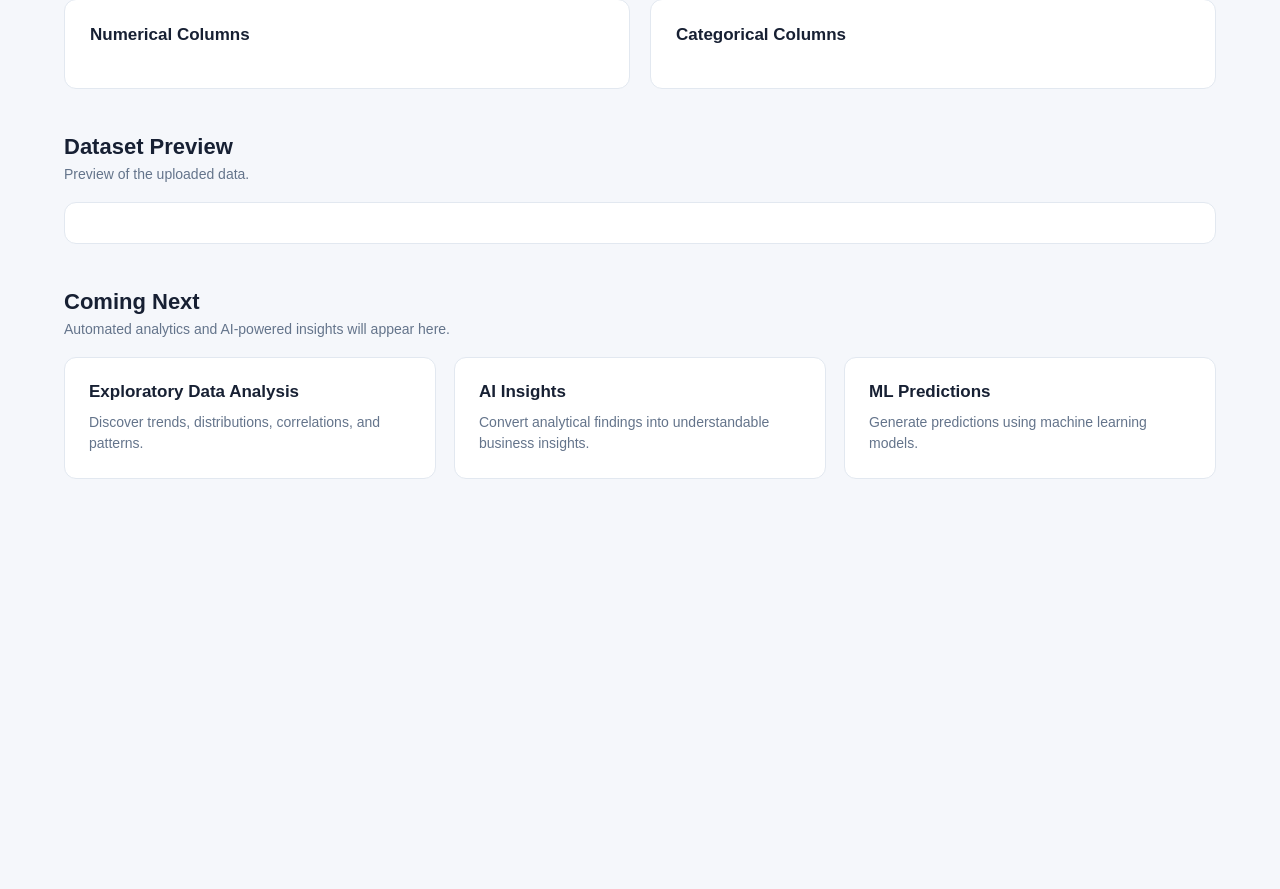
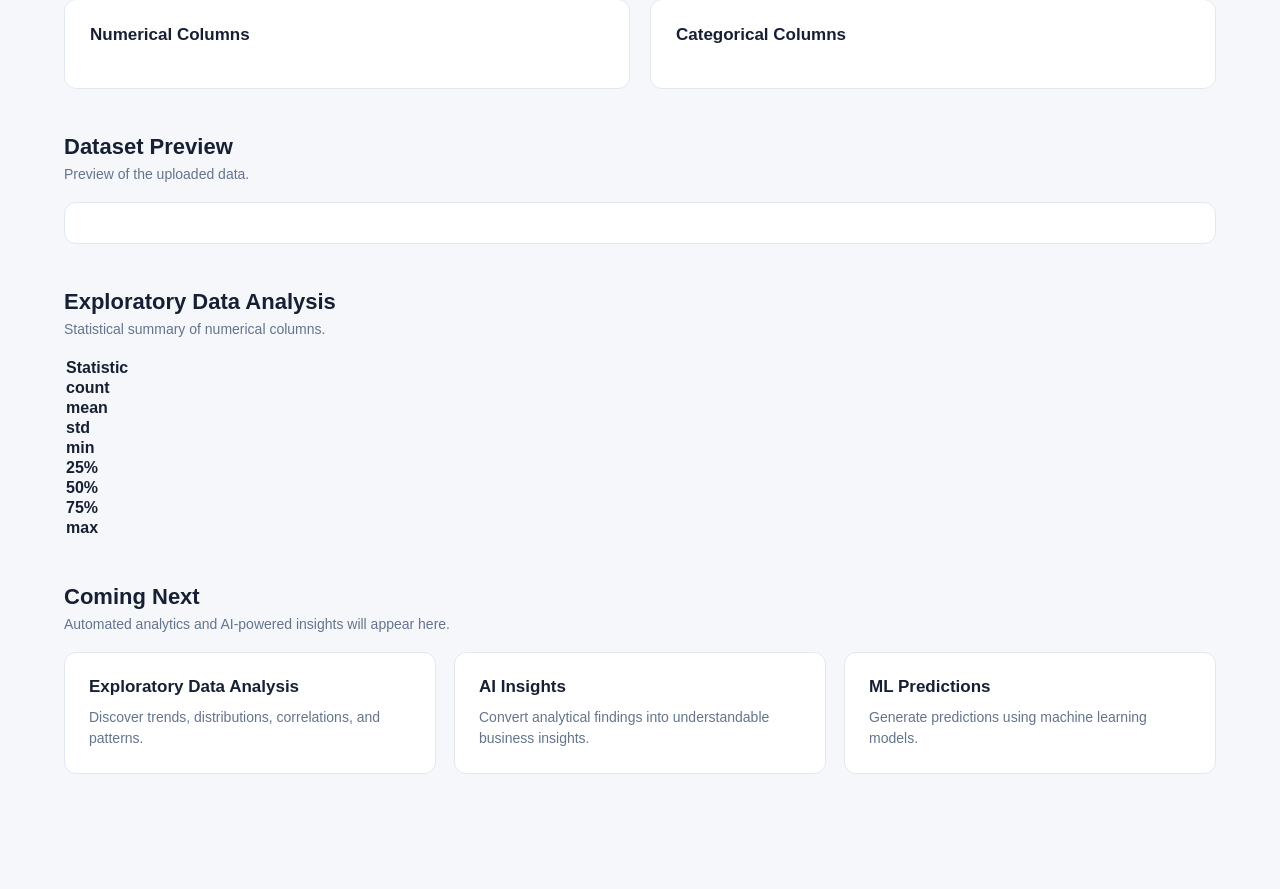
Before and after one commit to aroratanish/AI-Analytics-Copilot, a Flask app: template templates/dashboard.html in a window 1280 px wide. Shown: the part 463-1352 px from the top of the page. Before the commit the page ends 942 px from the top, so only its background shows below. Run offline with Flask 3, Linux system fonts and the light colour scheme; the template is opened without the code that fills it, so the values that code supplies are empty.

Commit message:
Add Exploratory Data Analysis section to dashboard
Added a new section for Exploratory Data Analysis with a table displaying statistical summaries of numerical columns.

```diff
--- a/templates/dashboard.html
+++ b/templates/dashboard.html
@@ -244,7 +244,82 @@
             </div>
 
         </section>
+<!-- =========================
+     EXPLORATORY DATA ANALYSIS
+     ========================= -->
 
+<section class="dashboard-section">
+
+    <div class="section-heading">
+
+        <h2>
+            Exploratory Data Analysis
+        </h2>
+
+        <p>
+            Statistical summary of numerical columns.
+        </p>
+
+    </div>
+
+
+    <div class="eda-table-container">
+
+        <table class="eda-table">
+
+            <thead>
+
+                <tr>
+
+                    <th>
+                        Statistic
+                    </th>
+
+                    {% for column in eda.numerical_summary.keys() %}
+
+                        <th>
+                            {{ column }}
+                        </th>
+
+                    {% endfor %}
+
+                </tr>
+
+            </thead>
+
+
+            <tbody>
+
+                {% for statistic in ["count", "mean", "std", "min", "25%", "50%", "75%", "max"] %}
+
+                    <tr>
+
+                        <td>
+                            <strong>
+                                {{ statistic }}
+                            </strong>
+                        </td>
+
+
+                        {% for column in eda.numerical_summary.keys() %}
+
+                            <td>
+                                {{ eda.numerical_summary[column].get(statistic, "-") }}
+                            </td>
+
+                        {% endfor %}
+
+                    </tr>
+
+                {% endfor %}
+
+            </tbody>
+
+        </table>
+
+    </div>
+
+</section>
 
         <!-- =========================
              FUTURE ANALYTICS
```
